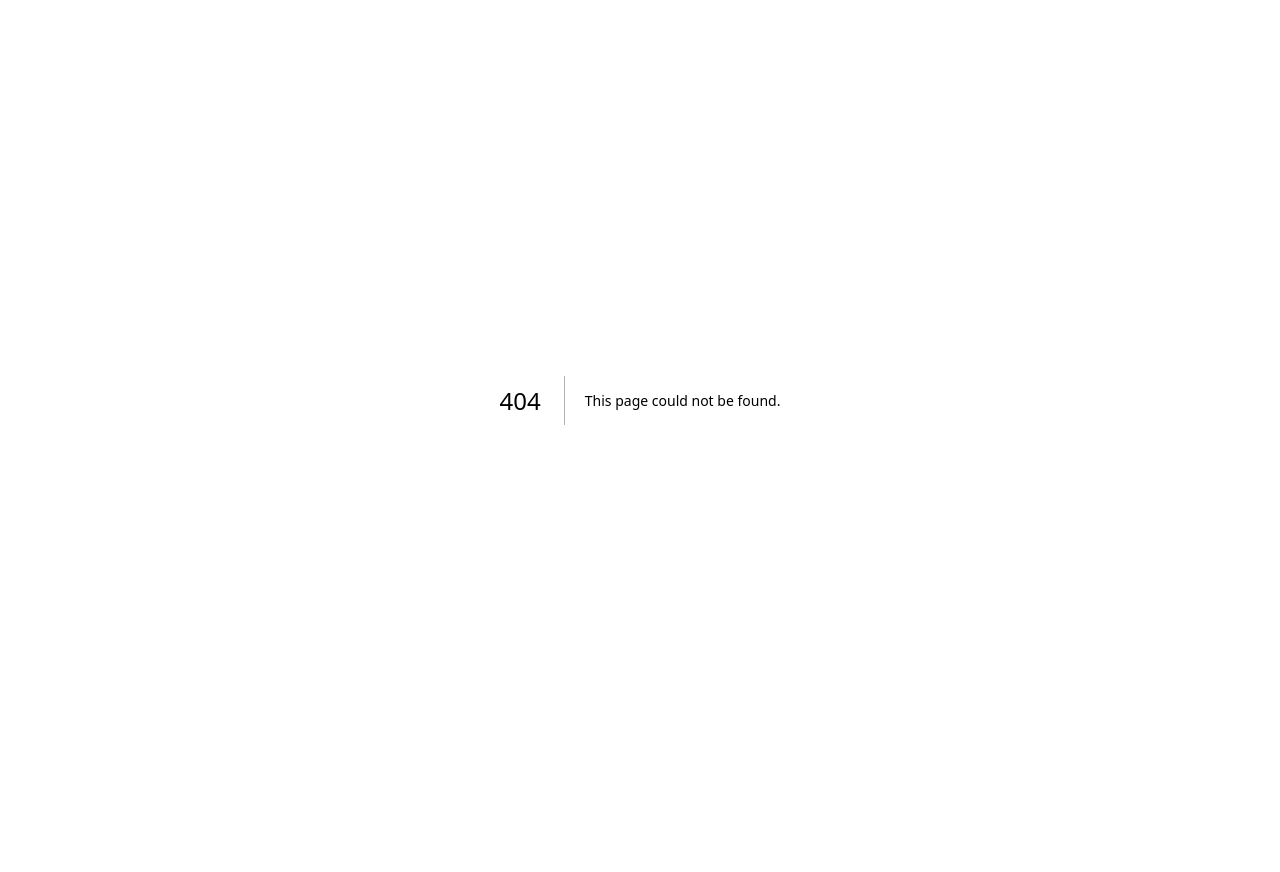
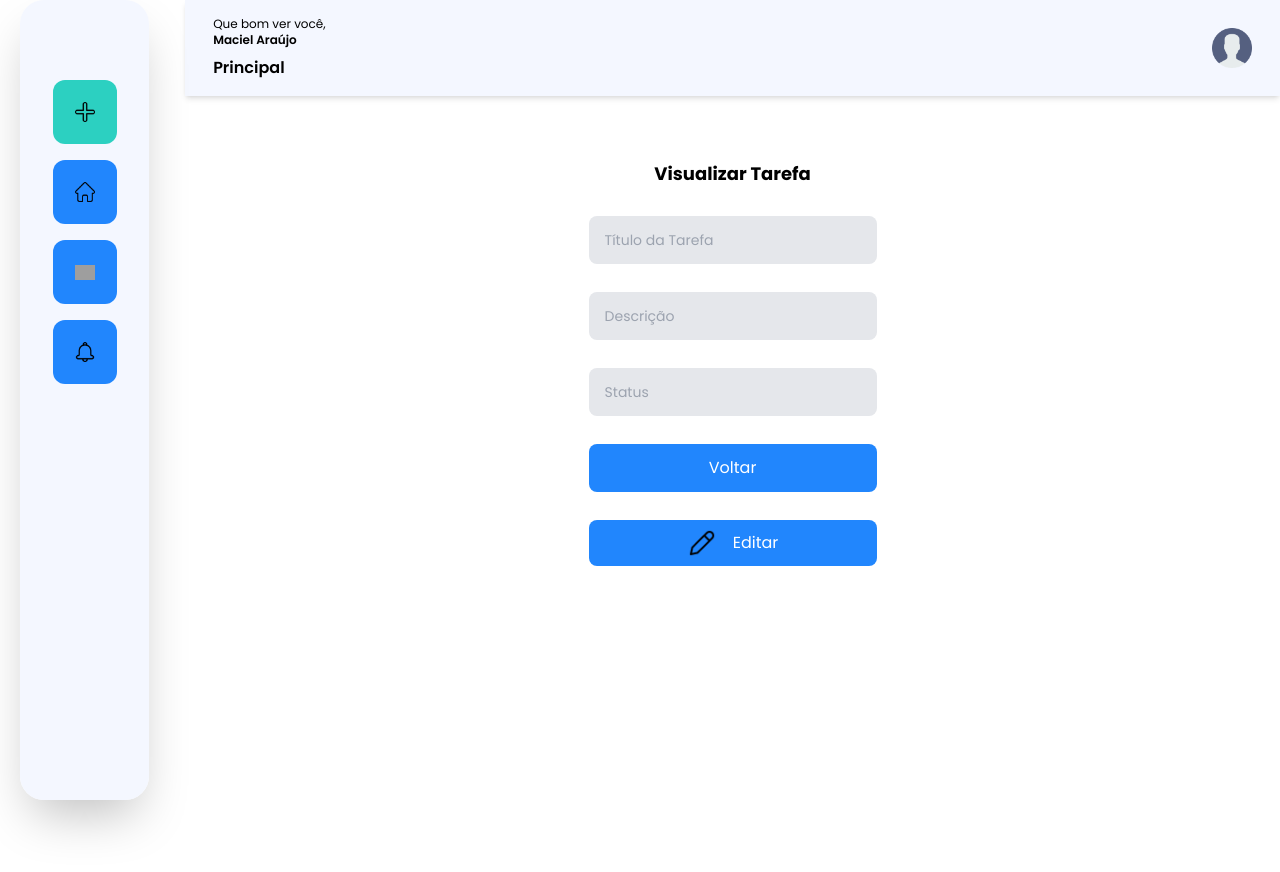
Before and after one commit to AraujoMaciel/gerenciador-tarefas, a Next.js app: page /infoTarefa in a window 1280 px wide. Before the commit this address had no page. Shown: the top 872 px of the page. Before the commit the page ends 800 px from the top, so only its background shows below. Built offline with nearby package versions, Linux system fonts and the light colour scheme; grey boxes are pictures that could not be loaded.

Commit message:
feat: criado pagina de detalhes da tarefa

```diff
--- /dev/null
+++ b/src/app/infoTarefa/page.tsx
@@ -0,0 +1,12 @@
+import { DetalhaTarefa } from "@/components/tarefas/detalheTarefa";
+import { PaginaSimples } from "@/components/template/paginaSimples";
+
+export default function InfoTarefas() {
+  return (
+    <div>
+      <PaginaSimples>
+        <DetalhaTarefa />
+      </PaginaSimples>
+    </div>
+  );
+}
--- a/src/components/header/header.tsx
+++ b/src/components/header/header.tsx
@@ -39,12 +39,12 @@ export function Header(props: propsHeader) {
       <div
         className={`${
           menu ? "block" : "hidden"
-        } absolute bg-blue-100 w-72 h-auto right-1 top-24 rounded-xl p-7 flex flex-col items-center z-30`}
+        } absolute bg-white shadow-xl drop-shadow-xl border-gray-300 border-2 w-72 h-auto right-1 top-24 rounded-xl p-7 flex flex-col items-center z-30`}
       >
         <div className="flex flex-col gap-4 relative justify-center items-center">
           <div className="w-72 flex justify-end pr-5 mb-4">
             <div
-              className="w-8 h-8 rounded-full bg-slate-100 flex items-center justify-center"
+              className="w-8 h-8 cursor-pointer rounded-full bg-slate-100 flex items-center justify-center"
               onClick={() => {
                 setMenu(false);
               }}
--- /dev/null
+++ b/src/components/tarefas/detalheTarefa.tsx
@@ -0,0 +1,71 @@
+import Image from "next/image";
+import Link from "next/link";
+
+export function DetalhaTarefa() {
+  return (
+    <div className="my-12">
+      <div className="flex flex-col justify-center items-center gap-7">
+        <h2 className="font-bold text-lg">Visualizar Tarefa</h2>
+        <div>
+          <input
+            type="text"
+            placeholder="Título da Tarefa"
+            readOnly
+            className="w-72 h-12 rounded-lg px-4 text-sm bg-gray-200"
+          />
+        </div>
+        <div>
+          <input
+            type="text"
+            placeholder="Descrição"
+            readOnly
+            className="w-72 h-12 rounded-lg px-4 text-sm bg-gray-200"
+          />
+        </div>
+        <div>
+          <input
+            type="text"
+            placeholder="Status"
+            readOnly
+            className="w-72 h-12 rounded-lg px-4 text-sm bg-gray-200"
+          />
+        </div>
+        {/* <div className="flex gap-2 items-center">
+          <label htmlFor="prazoTarefa" className="text-gray-700 text-sm">
+            Definir prazo:{" "}
+          </label>
+          <input
+            type="date"
+            id="prazoTarefa"
+            name="prazoTarefa"
+            placeholder="Título da Tarefa"
+            readOnly
+            className="w-44 h-12 rounded-lg px-4 text-sm bg-gray-200"
+          />
+        </div> */}
+        <div className="w-72 ">
+          <Link
+            href="/detalhes"
+            className="bg-primary-blue text-white w-full flex items-center justify-center p-3 rounded-lg hover:bg-dark-blue transition-all duration-200 "
+          >
+            Voltar
+          </Link>
+        </div>
+        <div className=" w-72 ">
+          <Link
+            href="/criarTarefa"
+            className="bg-primary-blue text-white w-full flex items-center justify-center gap-4 cursor-pointer p-2 rounded-lg hover:bg-dark-blue transition-all duration-200 "
+          >
+            <Image
+              src="/icons/edit.png"
+              alt="icone editar"
+              width={30}
+              height={30}
+            />
+            Editar
+          </Link>
+        </div>
+      </div>
+    </div>
+  );
+}
--- a/src/components/tarefas/tarefas.tsx
+++ b/src/components/tarefas/tarefas.tsx
@@ -1,5 +1,6 @@
 import { modelTarefas } from "@/core/model/modelTarefas";
 import Image from "next/image";
+import Link from "next/link";
 
 interface propsTarefas {
   tarefa: modelTarefas;
@@ -7,21 +8,24 @@ interface propsTarefas {
 
 export function Tarefas(props: propsTarefas) {
   return (
-    <div className="flex justify-between px-7 py-4 rounded-lg bg-slate-200 my-7">
+    <div className="flex justify-between px-7 py-4 rounded-lg  bg-slate-200 my-7">
       <div className="flex flex-col gap-2">
         <p className="font-medium">{props.tarefa.titulo}</p>
         <p className="text-gray-600">{props.tarefa.status}</p>
         {/* <p>{props.tarefa.descricao}</p> */}
       </div>
       <div className="flex gap-2 items-center">
-        <div className="w-10 h-10 lg:w-12 lg:h-12 flex justify-center items-center cursor-pointer">
+        <Link
+          href="/infoTarefa"
+          className="w-10 h-10 lg:w-12 lg:h-12 flex justify-center items-center cursor-pointer"
+        >
           <Image
-            src="/icons/edit.png"
+            src="/icons/preview.png"
             alt="icone editar"
             width={40}
             height={40}
           />
-        </div>
+        </Link>
         <div className="w-10 h-10 lg:w-12 lg:h-12 flex justify-center items-center cursor-pointer">
           <Image
             src="/icons/delete.png"
--- /dev/null
+++ b/src/components/template/paginaSimples.tsx
@@ -0,0 +1,37 @@
+import { Dashboard } from "../dashboard/dashboard";
+import { Header } from "../header/header";
+import { Menu } from "../header/menu";
+import { listaUsuarios } from "@/data/constants/usuarios";
+import { modelUsuarios } from "@/core/model/modelUsuarios";
+import { Usuarios } from "../usuarios/usuarios";
+
+export function PaginaSimples({ children }: any) {
+  return (
+    <div>
+      <div className="lg:hidden">
+        <div>
+          {listaUsuarios.map((usuario: modelUsuarios) => {
+            return <Header key={usuario.id} usuarioHeader={usuario} />;
+          })}
+        </div>
+        <Menu />
+        <main>{children}</main>
+      </div>
+
+      <div className="hidden lg:grid lg:grid-cols-7 lg:gap-4">
+        <div className="lg:grid-flow-row-dense lg:col-start-2 lg:col-span-6">
+          <div>
+            {listaUsuarios.map((usuario: modelUsuarios) => {
+              return <Header key={usuario.id} usuarioHeader={usuario} />;
+            })}
+          </div>
+
+          <main className="lg:overflow-hidden lg:h-full">{children}</main>
+        </div>
+        <div className="lg:grid-flow-col lg:row-start-1 lg:h-screen">
+          <Menu />
+        </div>
+      </div>
+    </div>
+  );
+}
```
